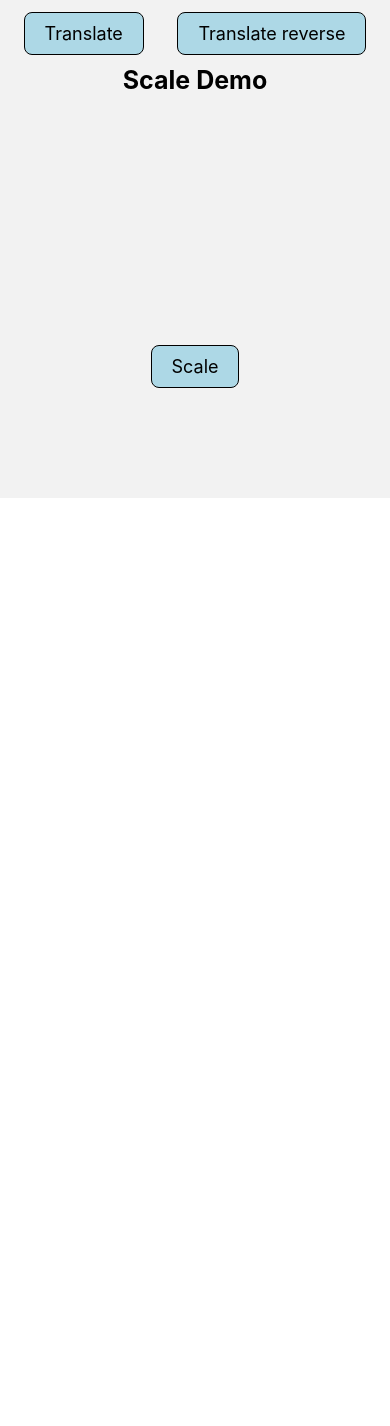
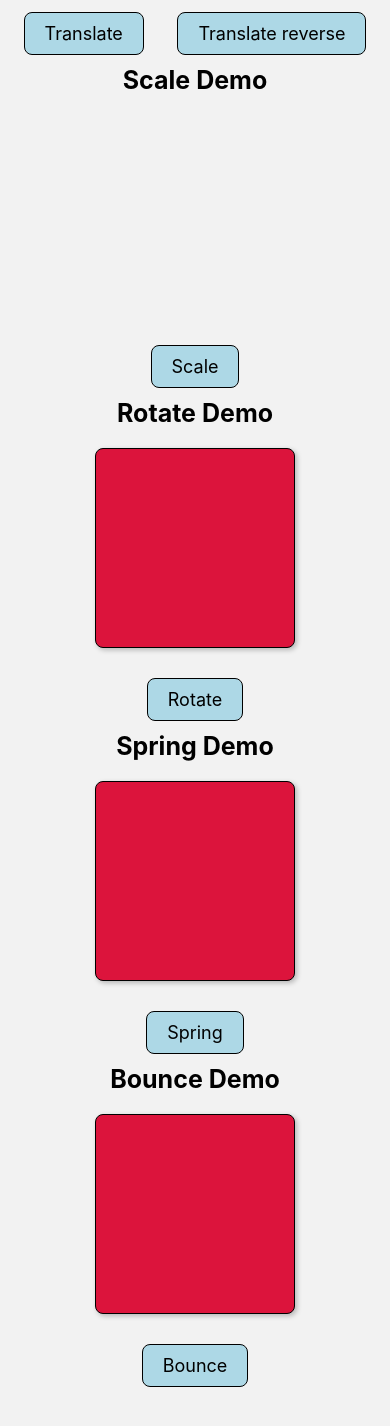
Before and after one commit to dedJack/SecondNative, a React Native app: screen /FadeDemoScreen in a window 390 px wide. Shown: the part 665-2091 px from the top of the page. Before the commit the page ends 1163 px from the top, so only its background shows below. Built offline with nearby package versions, Linux system fonts and the light colour scheme.

Commit message:
Basic Animated properties covered. (Day 9)

```diff
--- a/src/Animations/FadeDemo.tsx
+++ b/src/Animations/FadeDemo.tsx
@@ -14,8 +14,10 @@ const FadeDemo: React.FC = () => {
   //useRef is used to keep values and not change during re-renders.
   const fadeAnimation = useRef(new Animated.Value(0)).current;
   const transAnimation = useRef(new Animated.Value(0)).current;
-  const scaleAnimationX = useRef(new Animated.Value(0)).current;
   const scaleAnimation = useRef(new Animated.Value(0)).current;
+  const rotateAnimation = useRef(new Animated.Value(0)).current;
+  const springAnimation = useRef(new Animated.Value(0)).current;
+  const bounceAnimation = useRef(new Animated.Value(0)).current;
 
   const handleFadeIn = () => {
     //Animated.timing() is use d for smooth tranistions in animation
@@ -55,11 +57,11 @@ const FadeDemo: React.FC = () => {
         easing: Easing.bezier(0.42, 0, 0.58, 1),
         useNativeDriver: true,
       }),
-    Animated.timing(transAnimation,{
+      Animated.timing(transAnimation, {
         toValue: -50,
-      duration:500,
-      useNativeDriver:true
-    })
+        duration: 500,
+        useNativeDriver: true,
+      }),
     ]).start();
   };
 
@@ -67,19 +69,50 @@ const FadeDemo: React.FC = () => {
     Animated.sequence([
       Animated.timing(scaleAnimation, {
         toValue: 1.5,
-        duration:1000,
-        useNativeDriver:true
+        duration: 1000,
+        useNativeDriver: true,
       }),
       Animated.timing(scaleAnimation, {
-        toValue: .25,
-        duration:1000,
-        useNativeDriver:true
+        toValue: 0.25,
+        duration: 1000,
+        useNativeDriver: true,
       }),
       Animated.timing(scaleAnimation, {
         toValue: 1,
-        duration:1000,
-        useNativeDriver:true
+        duration: 1000,
+        useNativeDriver: true,
       }),
+    ]).start();
+  };
+
+  const handleRotate = () => {
+    Animated.timing(rotateAnimation, {
+      toValue: 2, //it denotes the number of round.
+      duration: 1000,
+      useNativeDriver: true,
+    }).start(() => rotateAnimation.setValue(0));
+  };
+  const spin = rotateAnimation.interpolate({
+    //Interpolate chnage the numeric value to string as rotate properties use string like '0deg'
+    inputRange: [0, 1],
+    outputRange: ['0deg', '360deg'],
+  });
+
+  const handleSpring = () => {
+    Animated.spring(springAnimation, {
+      toValue: 60,
+      friction: 1,
+      tension: 40,
+      useNativeDriver: true,
+    }).start(() => {
+      springAnimation.setValue(0);
+    });
+  };
+
+  const handleBounce = () => {
+    Animated.sequence([
+      Animated.timing(bounceAnimation, {toValue: -30, useNativeDriver: true}),
+      Animated.timing(bounceAnimation, {toValue: 0, useNativeDriver: true}),
     ]).start();
   };
 
@@ -98,7 +131,6 @@ const FadeDemo: React.FC = () => {
           <Text style={styles.btnText}>Fade OUT</Text>
         </TouchableOpacity>
       </View>
-
       {/* Translate Demo */}
       <Text style={styles.header}>Translate Demo</Text>
       <Animated.View
@@ -121,7 +153,6 @@ const FadeDemo: React.FC = () => {
           <Text style={styles.btnText}>Translate reverse</Text>
         </TouchableOpacity>
       </View>
-
       {/*Scale demo*/}
       <Text style={styles.header}>Scale Demo</Text>
       <Animated.View
@@ -138,6 +169,48 @@ const FadeDemo: React.FC = () => {
       <View style={styles.btnContainer}>
         <TouchableOpacity style={styles.btn} onPress={handleScale}>
           <Text style={styles.btnText}>Scale</Text>
+        </TouchableOpacity>
+      </View>
+      {/* Rotate Demo */}
+      <Text style={styles.header}>Rotate Demo</Text>
+      <Animated.View
+        style={[
+          styles.box,
+          {
+            transform: [{rotate: spin}],
+          },
+        ]}></Animated.View>
+      <View style={styles.btnContainer}>
+        <TouchableOpacity style={styles.btn} onPress={handleRotate}>
+          <Text style={styles.btnText}>Rotate</Text>
+        </TouchableOpacity>
+      </View>
+      {/* Spring Demo */}
+      <Text style={styles.header}>Spring Demo</Text>
+      <Animated.View
+        style={[
+          styles.box,
+          {
+            transform: [{translateX: springAnimation}],
+          },
+        ]}></Animated.View>
+      <View style={styles.btnContainer}>
+        <TouchableOpacity style={styles.btn} onPress={handleSpring}>
+          <Text style={styles.btnText}>Spring</Text>
+        </TouchableOpacity>
+      </View>
+      {/* Bounce Demo */}
+      <Text style={styles.header}>Bounce Demo</Text>
+      <Animated.View
+        style={[
+          styles.box,
+          {
+            transform: [{translateY: bounceAnimation}],
+          },
+        ]}></Animated.View>
+      <View style={styles.btnContainer}>
+        <TouchableOpacity style={styles.btn} onPress={handleBounce}>
+          <Text style={styles.btnText}>Bounce</Text>
         </TouchableOpacity>
       </View>
     </ScrollView>
```
Lines whose indentation alone changed are shown as unchanged.
